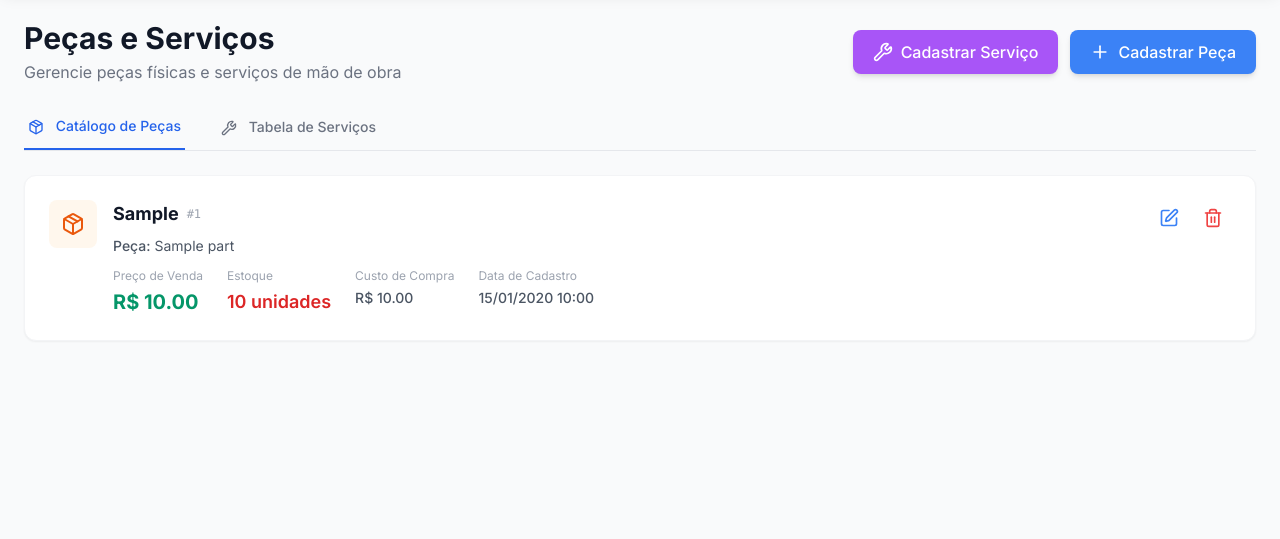
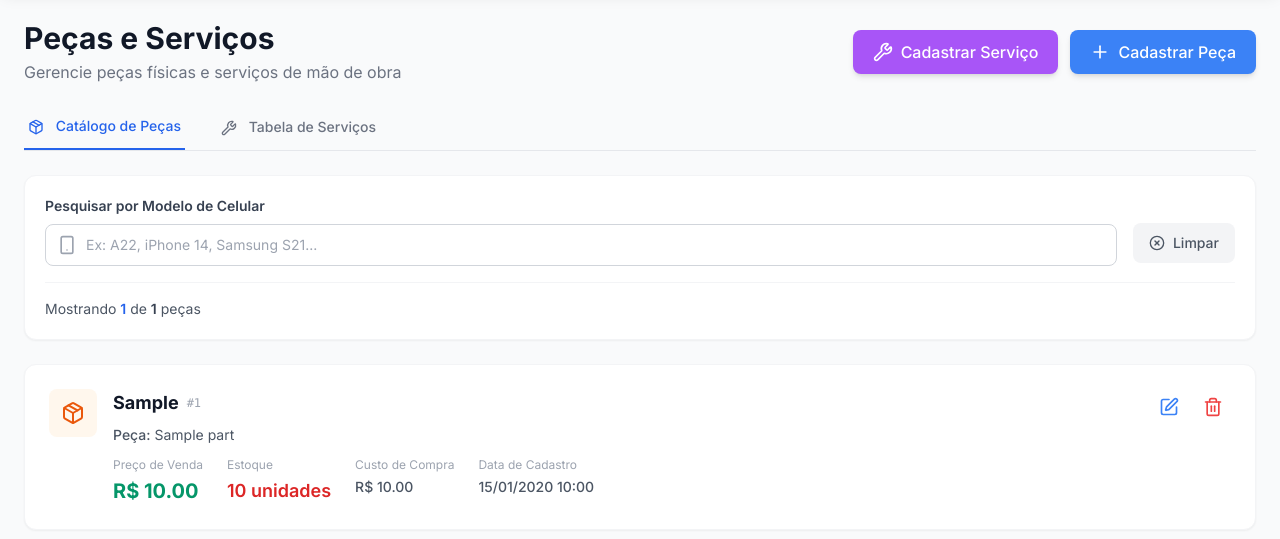
Before and after one commit to rneto464/Lojav7, a FastAPI app: page /reparos in a window 1280 px wide. Shown: the part 145-684 px from the top of the page. Run offline with FastAPI, Linux system fonts and the light colour scheme; tables that the repository leaves empty hold one stand-in row (values such as "Sample post"); some libraries are stand-ins or nearby versions.

Commit message:
Adiciona filtro de pesquisa por modelo de celular na página de peças

```diff
--- a/templates/reparos.html
+++ b/templates/reparos.html
@@ -77,10 +77,38 @@
 
         <!-- Conteúdo: Catálogo de Peças -->
         <div id="conteudo-pecas" class="aba-conteudo">
-            <div class="space-y-4">
+            <!-- Filtro de Busca por Modelo -->
+            <div class="bg-white rounded-xl shadow-sm border border-gray-100 p-5 mb-6">
+                <div class="flex items-center gap-4">
+                    <div class="flex-1 relative">
+                        <label class="block text-sm font-semibold text-gray-700 mb-2">Pesquisar por Modelo de Celular</label>
+                        <div class="relative">
+                            <i data-lucide="smartphone" class="absolute left-3 top-1/2 transform -translate-y-1/2 w-5 h-5 text-gray-400"></i>
+                            <input type="text" id="filtroModeloPeca" placeholder="Ex: A22, iPhone 14, Samsung S21..."
+                                class="w-full pl-10 pr-4 py-2.5 border border-gray-300 rounded-lg focus:ring-2 focus:ring-blue-500 focus:border-blue-500 outline-none transition text-sm">
+                        </div>
+                    </div>
+                    <div class="pt-6">
+                        <button type="button" id="limparFiltroPeca" onclick="limparFiltroPeca()"
+                            class="flex items-center gap-2 px-4 py-2.5 text-sm text-gray-600 bg-gray-100 hover:bg-gray-200 rounded-lg transition font-medium">
+                            <i data-lucide="x-circle" class="w-4 h-4"></i>
+                            Limpar
+                        </button>
+                    </div>
+                </div>
+                <div class="mt-4 pt-4 border-t border-gray-100">
+                    <p class="text-sm text-gray-600">
+                        Mostrando <span id="contadorPecas" class="font-semibold text-blue-600">{{ pecas|length if pecas else 0 }}</span>
+                        de <span class="font-semibold text-gray-700">{{ pecas|length if pecas else 0 }}</span> peças
+                    </p>
+                </div>
+            </div>
+
+            <div class="space-y-4" id="listaPecasContainer">
                 {% if pecas %}
                     {% for peca in pecas %}
-                    <div class="bg-white rounded-xl shadow-sm border border-gray-100 p-6 hover:shadow-md transition">
+                    <div class="peca-card bg-white rounded-xl shadow-sm border border-gray-100 p-6 hover:shadow-md transition"
+                         data-modelo="{{ (peca.device_model or '')|lower }}">
                         <div class="flex justify-between items-start">
                             <div class="flex gap-4 flex-1">
                                 <div class="w-12 h-12 rounded-lg bg-orange-50 flex items-center justify-center text-orange-600 shrink-0">
@@ -136,7 +164,7 @@
                     </div>
                     {% endfor %}
                 {% else %}
-                    <div class="bg-white rounded-xl shadow-sm border border-gray-100 p-12 text-center">
+                    <div class="bg-white rounded-xl shadow-sm border border-gray-100 p-12 text-center" id="mensagemVaziaPecas">
                         <div class="inline-block p-4 rounded-full bg-orange-50 mb-4">
                             <i data-lucide="package" class="w-10 h-10 text-orange-500"></i>
                         </div>
@@ -144,6 +172,13 @@
                         <p class="text-gray-500 text-sm">Comece cadastrando peças físicas no catálogo.</p>
                     </div>
                 {% endif %}
+                <div class="bg-white rounded-xl shadow-sm border border-gray-100 p-12 text-center hidden" id="mensagemSemResultadosPecas">
+                    <div class="inline-block p-4 rounded-full bg-orange-50 mb-4">
+                        <i data-lucide="search-x" class="w-10 h-10 text-orange-500"></i>
+                    </div>
+                    <h4 class="text-lg font-medium text-gray-900 mb-2">Nenhuma peça encontrada</h4>
+                    <p class="text-gray-500 text-sm">Tente ajustar o filtro de busca.</p>
+                </div>
             </div>
         </div>
 
@@ -454,6 +489,70 @@
         lucide.createIcons();
 
         let abaAtiva = 'pecas';
+        const totalPecas = {{ pecas|length if pecas else 0 }};
+
+        // ===== FILTRO DE BUSCA POR MODELO (PEÇAS) =====
+        const filtroModeloPeca = document.getElementById('filtroModeloPeca');
+        const contadorPecas = document.getElementById('contadorPecas');
+        const mensagemSemResultadosPecas = document.getElementById('mensagemSemResultadosPecas');
+        const mensagemVaziaPecas = document.getElementById('mensagemVaziaPecas');
+
+        // Função para filtrar peças por modelo
+        function filtrarPecas() {
+            if (!filtroModeloPeca) return;
+
+            const termoModelo = filtroModeloPeca.value.toLowerCase().trim();
+
+            const pecas = document.querySelectorAll('.peca-card');
+            let pecasVisiveis = 0;
+
+            pecas.forEach(peca => {
+                const modelo = peca.getAttribute('data-modelo') || '';
+
+                const correspondeModelo = !termoModelo || modelo.includes(termoModelo);
+
+                if (correspondeModelo) {
+                    peca.style.display = '';
+                    pecasVisiveis++;
+                } else {
+                    peca.style.display = 'none';
+                }
+            });
+
+            // Atualiza contador
+            if (contadorPecas) {
+                contadorPecas.textContent = pecasVisiveis;
+            }
+
+            // Mostra/oculta mensagens
+            if (mensagemSemResultadosPecas) {
+                if (pecasVisiveis === 0 && totalPecas > 0) {
+                    mensagemSemResultadosPecas.classList.remove('hidden');
+                    if (mensagemVaziaPecas) {
+                        mensagemVaziaPecas.classList.add('hidden');
+                    }
+                } else {
+                    mensagemSemResultadosPecas.classList.add('hidden');
+                    if (mensagemVaziaPecas && totalPecas === 0) {
+                        mensagemVaziaPecas.classList.remove('hidden');
+                    }
+                }
+            }
+        }
+
+        // Função para limpar filtro
+        function limparFiltroPeca() {
+            if (filtroModeloPeca) {
+                filtroModeloPeca.value = '';
+                filtrarPecas();
+                filtroModeloPeca.focus();
+            }
+        }
+
+        // Event listener para o filtro
+        if (filtroModeloPeca) {
+            filtroModeloPeca.addEventListener('input', filtrarPecas);
+        }
 
         function mostrarAba(aba) {
             abaAtiva = aba;
```
